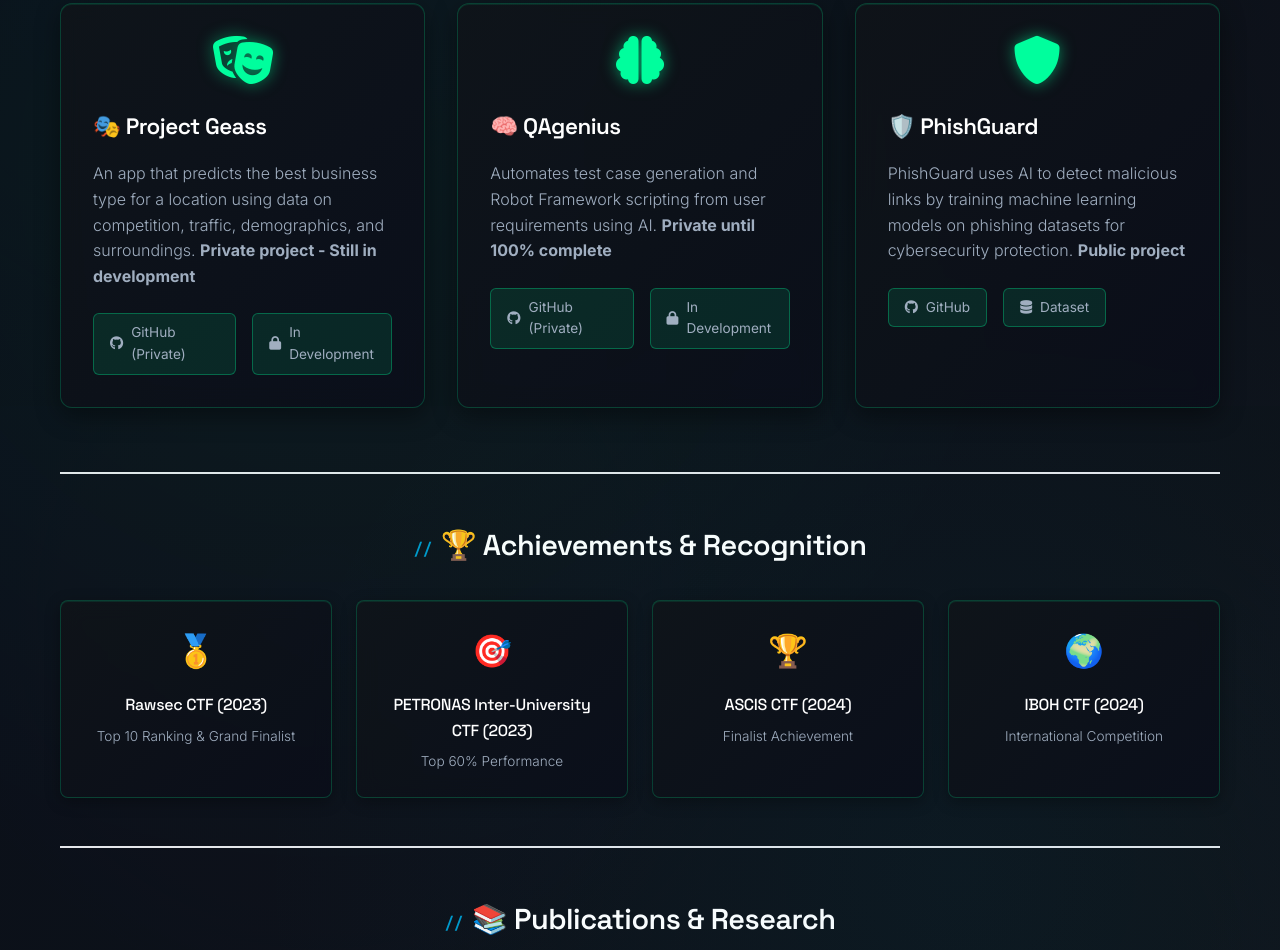
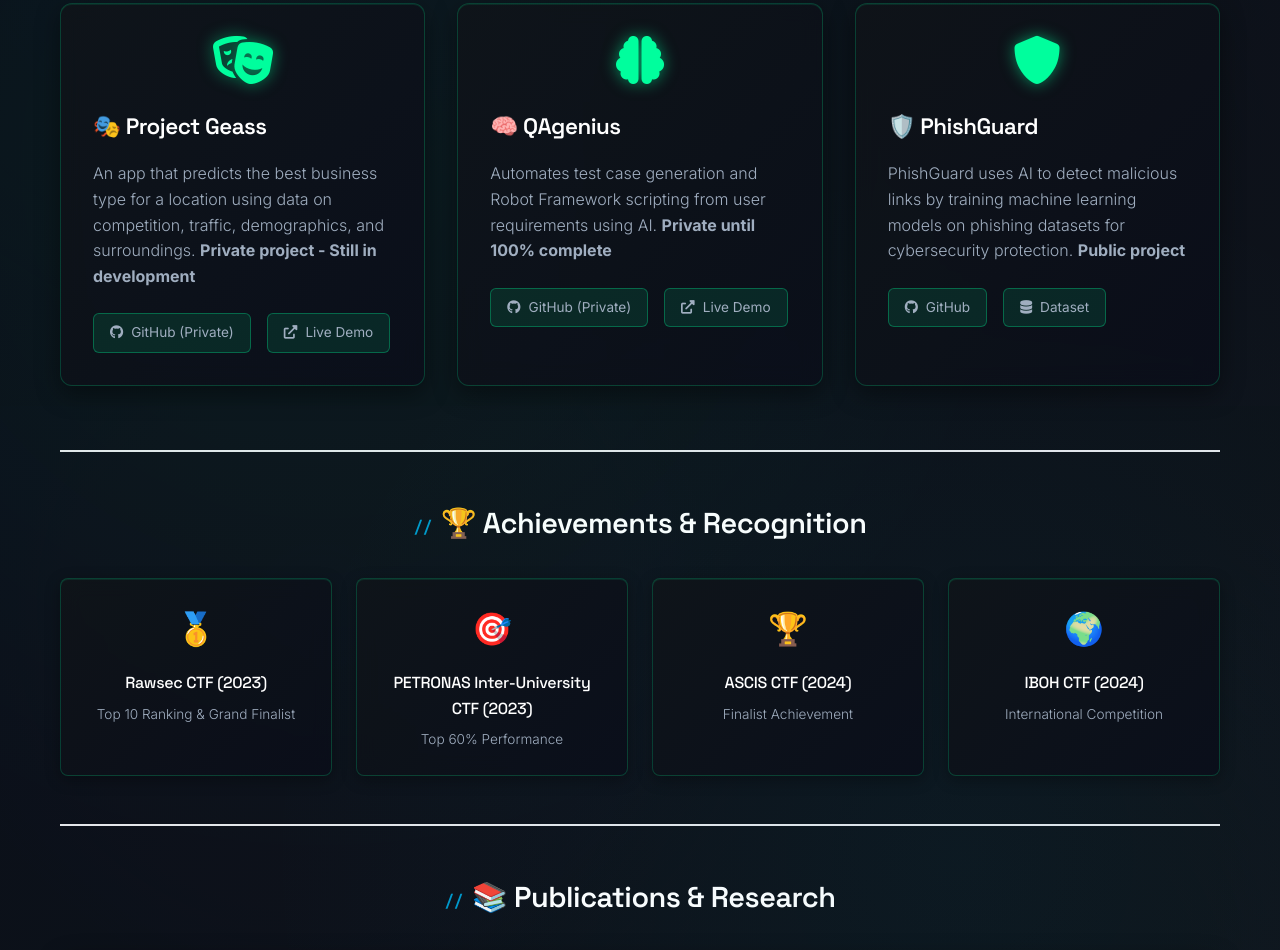
Before and after one commit to enfernal777/enfernal777.github.io, a plain HTML site: page index.html in a window 1280 px wide. Shown: the part 1994-2944 px from the top of the page. Drawn offline with Linux system fonts and the light colour scheme.

Commit message:
Updating my port folio

```diff
--- a/index.html
+++ b/index.html
@@ -157,8 +157,8 @@
                                 <a href="https://github.com/enfernal777/Project-Geass" class="project-link">
                                     <i class="fab fa-github"></i> GitHub (Private)
                                 </a>
-                                <a href="https://github.com/enfernal777/Project-Geass" class="project-link">
-                                    <i class="fas fa-lock"></i> In Development
+                                <a href="https://project-geass-nine.vercel.app" class="project-link">
+                                    <i class="fas fa-external-link-alt"></i> Live Demo
                                 </a>
                             </div>
                         </div>
@@ -175,8 +175,8 @@
                                 <a href="https://github.com/enfernal777/QAgenius" class="project-link">
                                     <i class="fab fa-github"></i> GitHub (Private)
                                 </a>
-                                <a href="https://github.com/enfernal777/QAgenius" class="project-link">
-                                    <i class="fas fa-lock"></i> In Development
+                                <a href="https://q-agenius-5wni.vercel.app" class="project-link">
+                                    <i class="fas fa-external-link-alt"></i> Live Demo
                                 </a>
                             </div>
                         </div>
```
